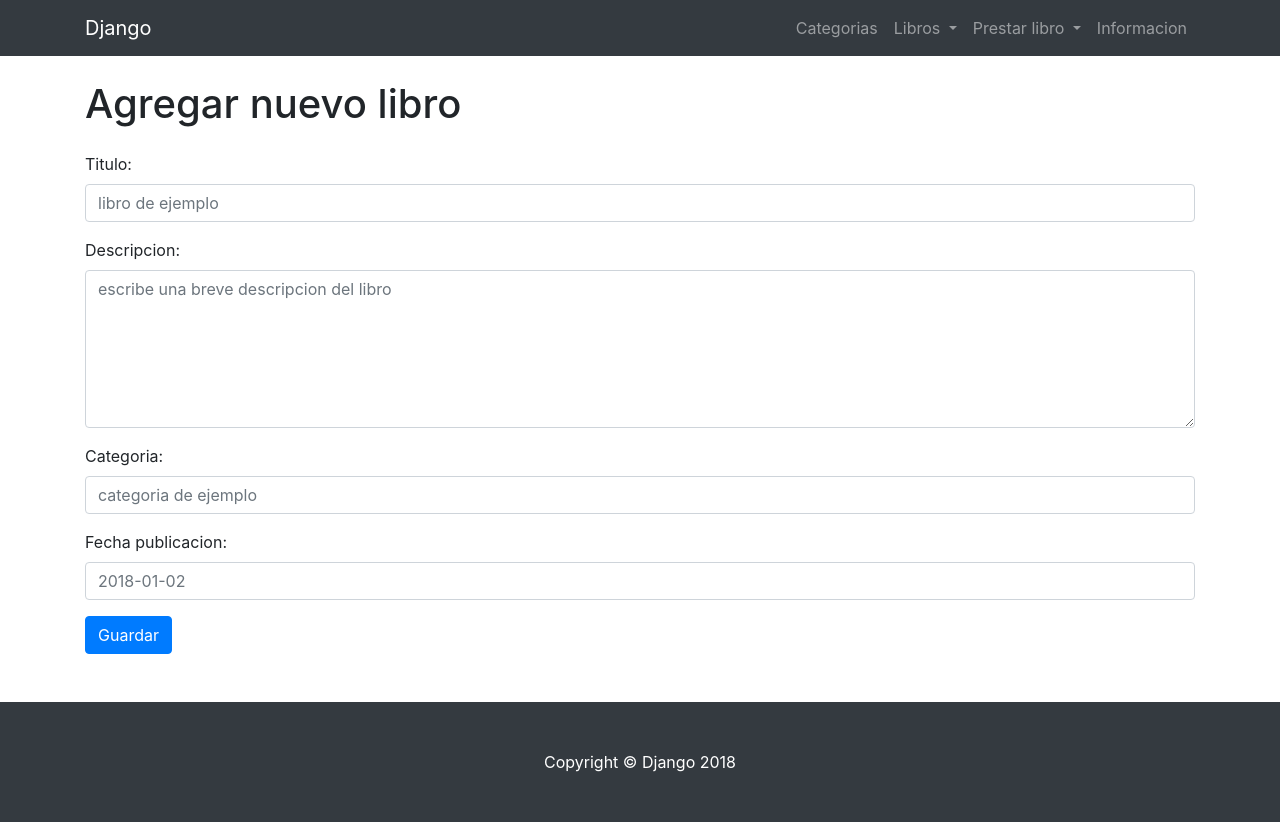
After one commit to edxh92E/django_orlando, a Django app: page /nuevo_libro in a window 1280 px wide. The commit adds this page. Run offline with Django 3.2, Linux system fonts and the light colour scheme; the visitor is signed in with stand-in values (Sample User, id 1); some libraries are stand-ins or nearby versions.

Commit message:
Crud de libros

```diff
--- /dev/null
+++ b/biblioteca/aplicacion_biblioteca/forms.py
@@ -0,0 +1,13 @@
+from django import forms
+from .models import Libro
+
+class LibroForm(forms.ModelForm):
+    class Meta:
+        model = Libro
+        fields = ['titulo', 'descripcion','categoria', 'fecha_publicacion']
+        widgets = {
+            'titulo': forms.TextInput(attrs={'class':'form-control', 'placeholder': 'libro de ejemplo'}),
+            'descripcion': forms.Textarea(attrs={'class':'form-control', 'placeholder': 'escribe una breve descripcion del libro', 'rows': 6 }),
+            'categoria': forms.TextInput(attrs={'class':'form-control', 'placeholder': 'categoria de ejemplo'}),
+            'fecha_publicacion': forms.TextInput(attrs={'class':'form-control', 'placeholder': '2018-01-02'})
+        }
--- a/biblioteca/aplicacion_biblioteca/templates/base/header.html
+++ b/biblioteca/aplicacion_biblioteca/templates/base/header.html
@@ -15,6 +15,7 @@
 </head>
 
 <body>
+
     <!-- Navigation -->
     <nav class="navbar fixed-top navbar-expand-lg navbar-dark bg-dark fixed-top">
         <div class="container">
--- a/biblioteca/aplicacion_biblioteca/templates/base/home.html
+++ b/biblioteca/aplicacion_biblioteca/templates/base/home.html
@@ -16,6 +16,7 @@
 
 <body>
     <!-- Navigation -->
+
     <nav class="navbar fixed-top navbar-expand-lg navbar-dark bg-dark fixed-top">
         <div class="container">
             <a class="navbar-brand" href="{% url 'home' %}">Django</a>
--- a/biblioteca/aplicacion_biblioteca/templates/libros/listado_libros.html
+++ b/biblioteca/aplicacion_biblioteca/templates/libros/listado_libros.html
@@ -4,9 +4,9 @@
 <div class="row mb-3">
         <div class="col-12">
                 <div class="float-right">
-                        <button class="btn btn-success">
+                        <a href="{% url 'nuevo_libro' %}"" class="btn btn-success">
                                 Nuevo libro
-                        </button>
+                        </a>
                 </div>
         </div>
 </div>
@@ -30,6 +30,8 @@
                                                 class="btn btn-primary btn-sm">
                                                 Ver
                                         </a>
+                                        <a href="{% url 'editar_libro' pk=libro.pk %}"
+                                        class="btn btn-sm btn-secondary">Editar</a>
                                 </td>
                         </tr>
                         {% endfor %}
--- /dev/null
+++ b/biblioteca/aplicacion_biblioteca/templates/libros/nuevo_libro.html
@@ -0,0 +1,9 @@
+
+{% extends 'base/header.html'%}
+{%block content%}
+<h1 class="my-4">Agregar nuevo libro</h1>
+<form method="POST" class="post-form mb-5">{% csrf_token %}
+    {{ form.as_p }}
+    <button type="submit" class="save btn btn-primary">Guardar</button>
+</form>
+{%endblock%}
--- /dev/null
+++ b/biblioteca/aplicacion_biblioteca/templates/registration/login.html
@@ -0,0 +1,6 @@
+<h2>Login</h2>
+<form method="post">
+  {% csrf_token %}
+  {{ form.as_p }}
+  <button type="submit">Login</button>
+</form>
--- a/biblioteca/aplicacion_biblioteca/urls.py
+++ b/biblioteca/aplicacion_biblioteca/urls.py
@@ -5,5 +5,7 @@ urlpatterns = [
     path('', views.libros_list, name='home'),
     path('listado_libros', views.listado_libros, name='listado_libros'),
     path('detalle_libro/<int:pk>/', views.detalle_libro, name='detalle_libro'),
+    path('nuevo_libro', views.nuevo_libro, name='nuevo_libro'),
+    path('nuevo_libro/<int:pk>/editar/', views.editar_libro, name='editar_libro'),
 
 ]
--- a/biblioteca/aplicacion_biblioteca/views.py
+++ b/biblioteca/aplicacion_biblioteca/views.py
@@ -1,11 +1,13 @@
-from django.shortcuts import render, get_object_or_404
+from .models import Libro
+from .forms import LibroForm
 from django.utils import timezone
-from .models import Libro
+from django.contrib.auth.decorators import login_required
+from django.shortcuts import render, get_object_or_404, redirect
+
 
 # Create your views here.
 def libros_list(request):
     libros = Libro.objects.all()
-    # print(libros)
     return render(request, 'libros/libros_list_home.html', {'listado_libros': libros })
 
 def listado_libros(request):
@@ -15,3 +17,28 @@ def listado_libros(request):
 def detalle_libro(request, pk):
     libro = get_object_or_404(Libro, pk=pk)
     return render(request, 'libros/detalle_libro.html', {'libro': libro})
+
+@login_required
+def nuevo_libro(request):
+    if request.method == "POST":
+        form = LibroForm(request.POST)
+        if form.is_valid():
+            libro = form.save(commit=False)
+            libro.save()
+            return redirect('detalle_libro', pk=libro.pk)
+    else:
+        form = LibroForm()
+    return render(request, 'libros/nuevo_libro.html', {'form': form})
+
+@login_required
+def editar_libro(request, pk):
+    libro = get_object_or_404(Libro, pk=pk)
+    if request.method == "POST":
+        form = LibroForm(request.POST, instance=libro)
+        if form.is_valid():
+            libro = form.save(commit=False)
+            libro.save()
+            return redirect('detalle_libro', pk=libro.pk)
+    else:
+        form = LibroForm(instance=libro)
+    return render(request, 'libros/nuevo_libro.html', {'form': form})
--- a/biblioteca/biblioteca/urls.py
+++ b/biblioteca/biblioteca/urls.py
@@ -19,4 +19,5 @@ from django.urls import path, include
 urlpatterns = [
     path('admin/', admin.site.urls),
     path('', include('aplicacion_biblioteca.urls')),
+    path('accounts/', include('django.contrib.auth.urls')), # new
 ]
```
Also changed, not shown: biblioteca/aplicacion_biblioteca/templates/base/slide.html (added, +61 -0 lines), biblioteca/aplicacion_biblioteca/templates/libros/editar_libro.html (added).
